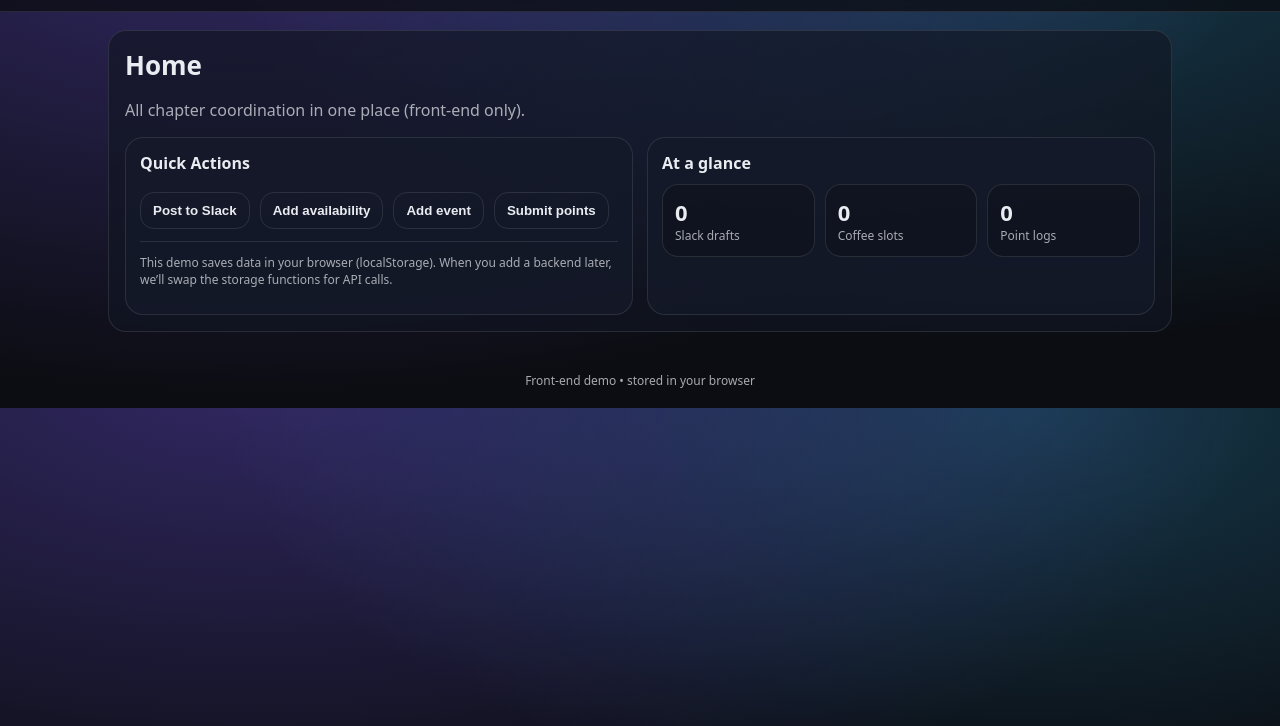
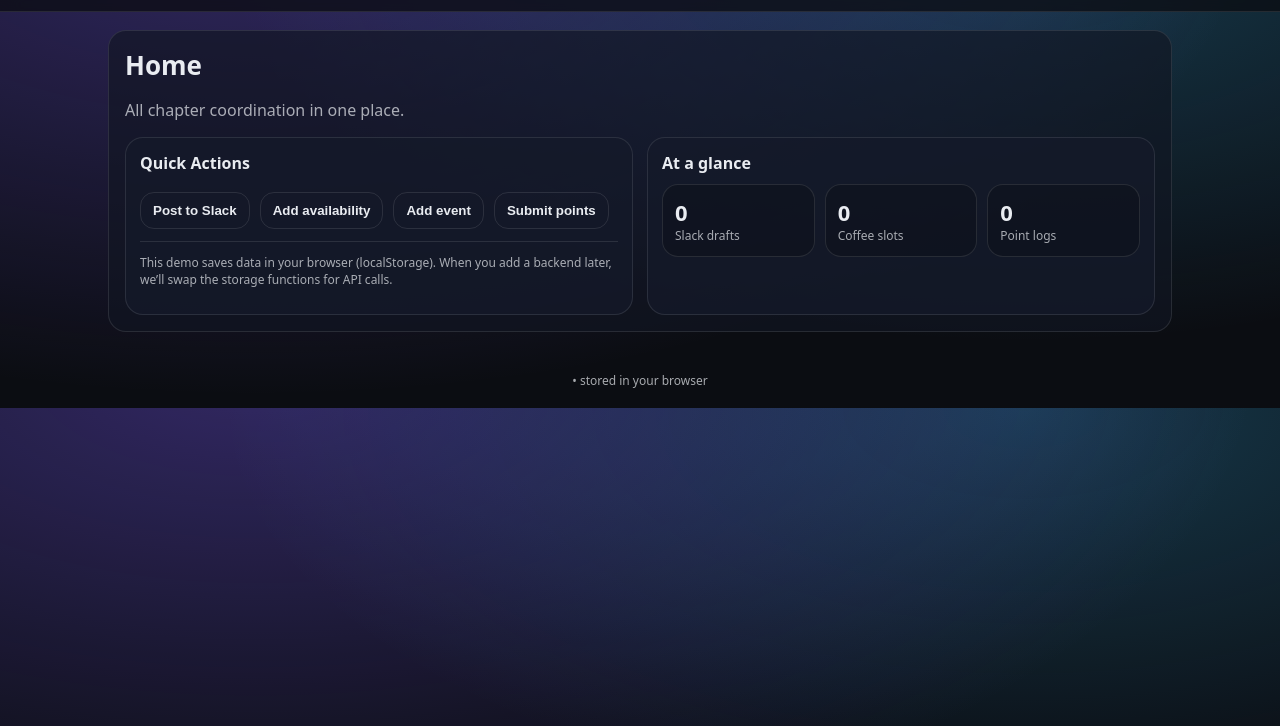
Before and after one commit to Ali-Sidd11/PledgeProject, a plain HTML site: page index.html in a window 1280 px wide. Shown: the part 58-784 px from the top of the page. Drawn offline with Linux system fonts and the light colour scheme.

Commit message:
Fixed front end wording

```diff
--- a/index.html
+++ b/index.html
@@ -30,7 +30,7 @@
     <!-- HOME -->
     <section id="home" class="panel active" role="tabpanel" aria-hidden="false">
       <h1>Home</h1>
-      <p class="muted">All chapter coordination in one place (front-end only).</p>
+      <p class="muted">All chapter coordination in one place.</p>
 
       <div class="grid">
         <div class="card">
@@ -72,7 +72,7 @@
     <section id="slack" class="panel" role="tabpanel" aria-hidden="true">
       <h1>Slack</h1>
       <p class="muted">
-        Front-end only: this stores “messages” as drafts. Later, a backend can actually send them.
+        this stores “messages” as drafts. Later, a backend can actually send them.
       </p>
 
       <div class="grid">
@@ -289,7 +289,7 @@
   </main>
 
   <footer class="footer">
-    <span class="muted small">Front-end demo • stored in your browser</span>
+    <span class="muted small">• stored in your browser</span>
   </footer>
 
   <script src="app.js"></script>
```
